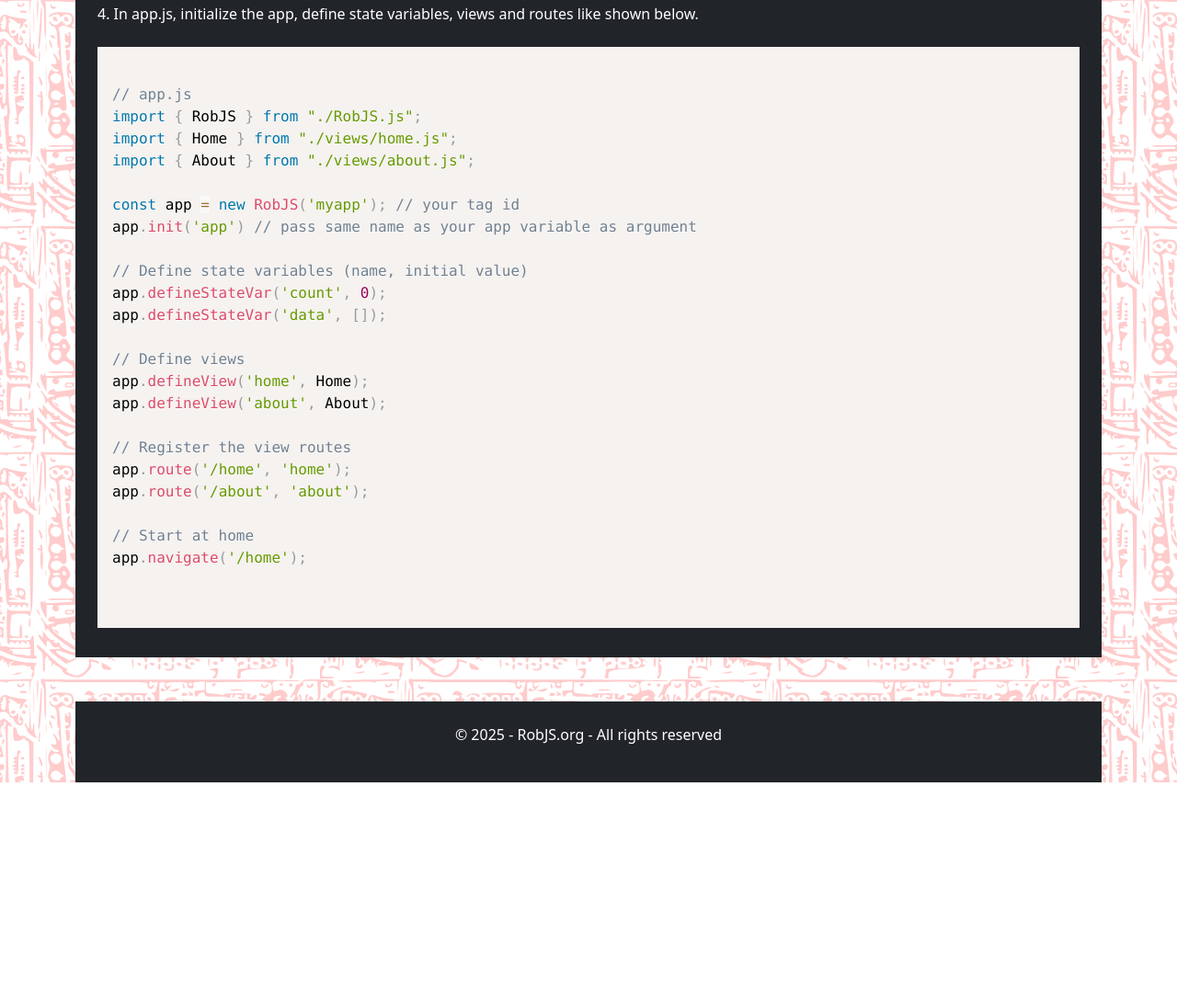
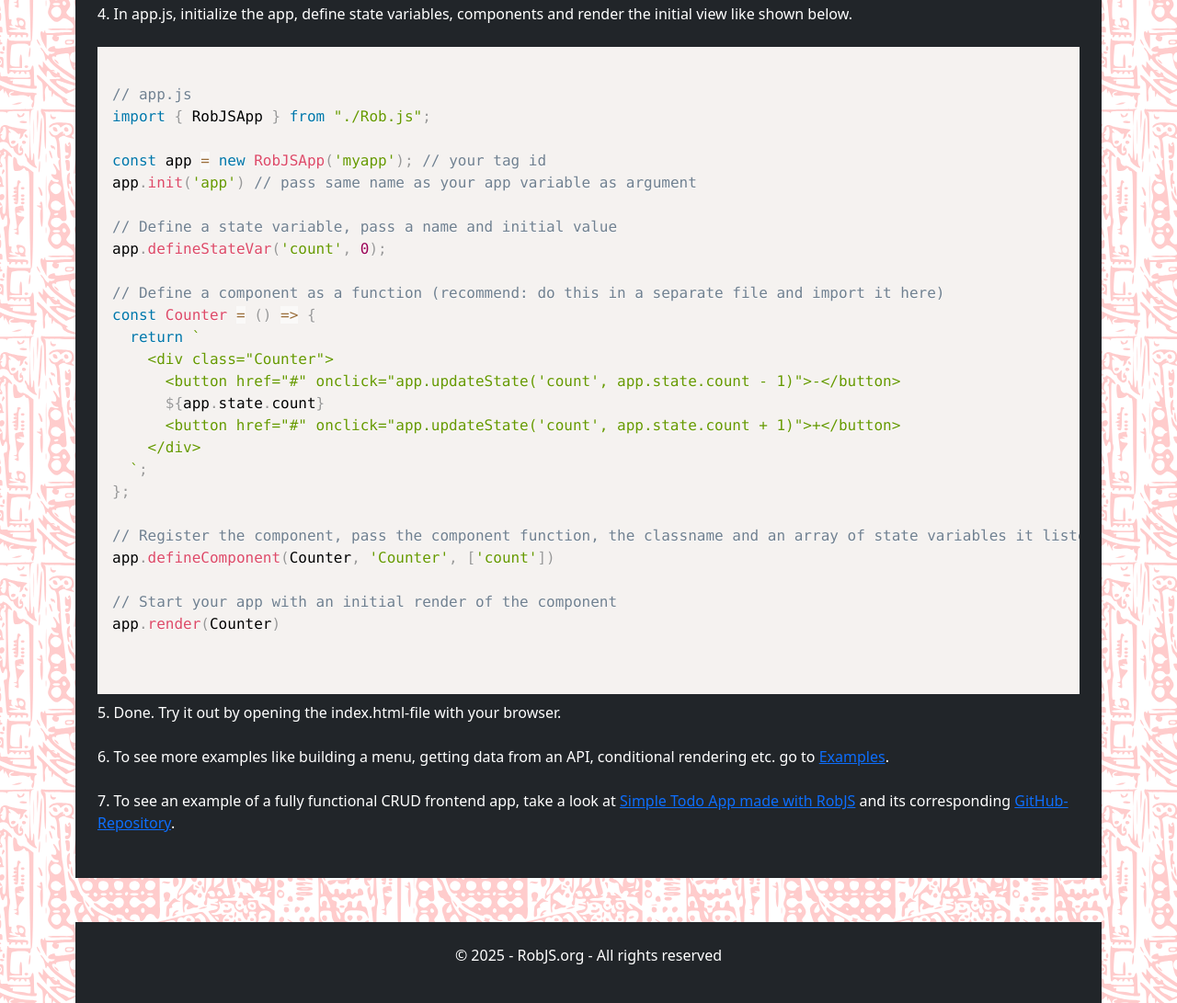
Before and after one commit to robschmidtdev/robjs.org, a plain HTML site: page getstarted.html in a window 1280 px wide. Shown: the part 1102-2193 px from the top of the page at 92% size. Before the commit the page ends 1953 px from the top, so only its background shows below. Drawn offline with nearby package versions, Linux system fonts and the light colour scheme.

Commit message:
get started done

```diff
--- a/getstarted.html
+++ b/getstarted.html
@@ -31,7 +31,7 @@
             <a class="nav-link" href="getstarted.html">Get Started</a>
           </li>
           <li class="nav-item">
-            <a class="nav-link" href="#">Examples</a>
+            <a class="nav-link" href="examples.html">Examples</a>
           </li>
           <li class="nav-item">
             <a class="nav-link" href="discussion.html">Discussion</a>
@@ -68,7 +68,7 @@
     &lt;title&gt;App&lt;/title&gt;
 &lt;/head&gt;
 &lt;body&gt;
-    &lt;p&gt;Some static html that stays unaffected and can help SEO&lt;/p&gt;
+    &lt;p&gt;Static html that stays unaffected and can help SEO&lt;/p&gt;
     &lt;div id="myapp"&gt;&lt;/div&gt;
     &lt;script type="module" src="app.js"&gt;&lt;/script&gt;
 &lt;/body&gt;
@@ -78,34 +78,47 @@
 
     <p class="mb-4">3. Create the JavaScript file according to your script tag. In this case we call it app.js.</p>
 
-    <p class="mb-4">4. In app.js, initialize the app, define state variables, views and routes like shown below.</p>
+    <p class="mb-4">4. In app.js, initialize the app, define state variables, components and render the initial view like shown below.
+    </p>
 
     <pre>
     <code class="language-javascript">
 // app.js
-import { RobJS } from "./RobJS.js";
-import { Home } from "./views/home.js";
-import { About } from "./views/about.js";
+import { RobJSApp } from "./Rob.js";
 
-const app = new RobJS('myapp'); // your tag id
+const app = new RobJSApp('myapp'); // your tag id
 app.init('app') // pass same name as your app variable as argument
 
-// Define state variables (name, initial value)
+// Define a state variable, pass a name and initial value
 app.defineStateVar('count', 0);
-app.defineStateVar('data', []);
 
-// Define views
-app.defineView('home', Home);
-app.defineView('about', About);
+// Define a component as a function (recommend: do this in a separate file and import it here)
+const Counter = () => {
+  return `
+    &lt;div class="Counter"&gt;
+      &lt;button href="#" onclick="app.updateState('count', app.state.count - 1)"&gt;-&lt;/button&gt;
+      ${app.state.count}
+      &lt;button href="#" onclick="app.updateState('count', app.state.count + 1)"&gt;+&lt;/button&gt;
+    &lt;/div&gt;
+  `;
+};
 
-// Register the view routes
-app.route('/home', 'home');
-app.route('/about', 'about');
+// Register the component, pass the component function, the classname and an array of state variables it listens to
+app.defineComponent(Counter, 'Counter', ['count'])
 
-// Start at home
-app.navigate('/home');
+// Start your app with an initial render of the component
+app.render(Counter)
     </code>
     </pre>
+
+    <p class="mb-4">5. Done. Try it out by opening the index.html-file with your browser.</p>
+    <p class="mb-4">6. To see more examples like building a menu, getting data from an API, conditional rendering etc. go to <a href="examples.html">Examples</a>.</p>
+    <p class="mb-4">7. To see an example of a fully functional CRUD frontend app, take a look at <a href="https://robschmidtinfo.github.io/simple-todo-app-made-with-robjs/"  target="_blank">Simple Todo App made with RobJS</a>
+    and its corresponding <a href="https://github.com/robschmidtinfo/simple-todo-app-made-with-robjs"  target="_blank">GitHub-Repository</a>.</p>
+
+
+
+
 
 
 
```
Also changed, not shown: examples.html (added, +65 -0 lines).
